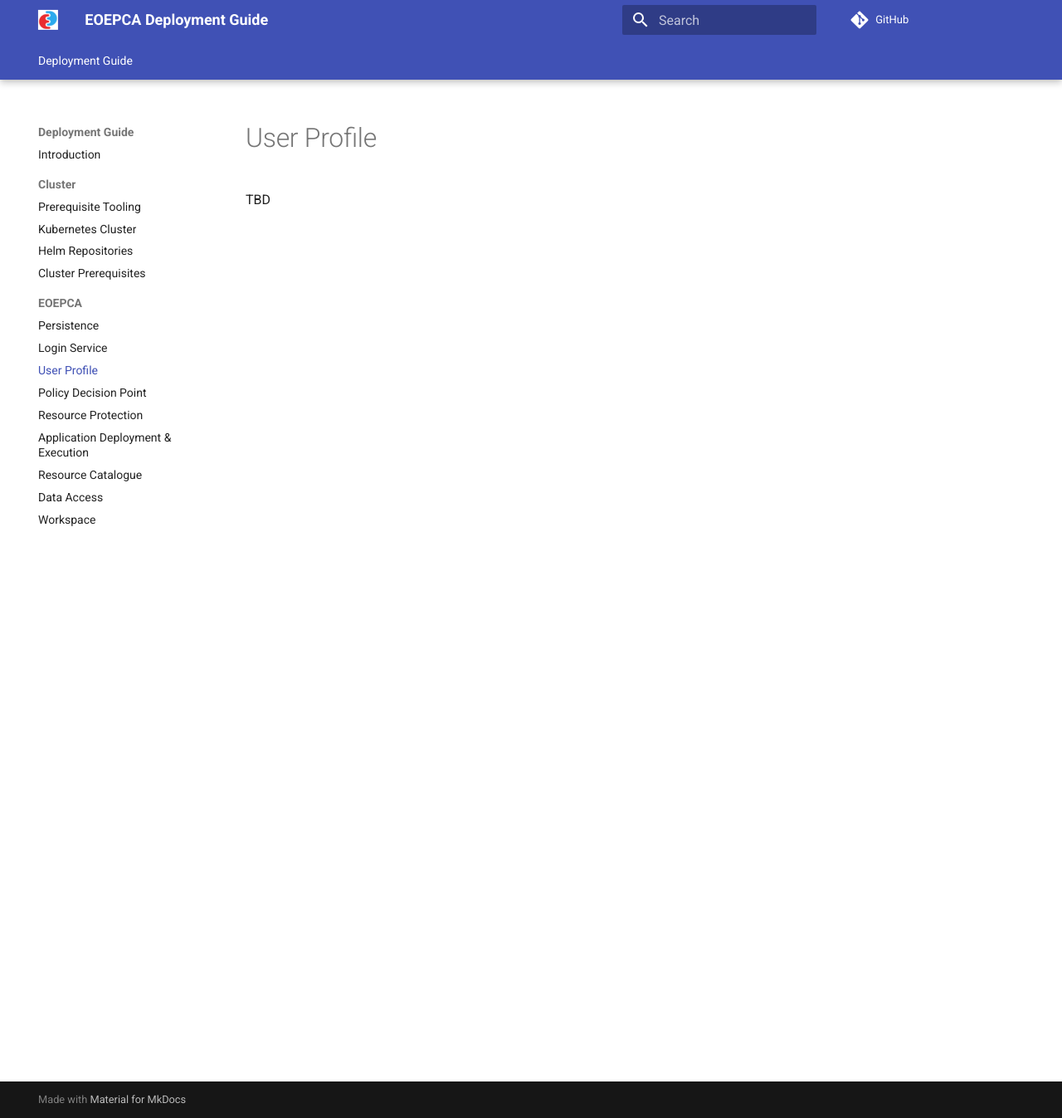
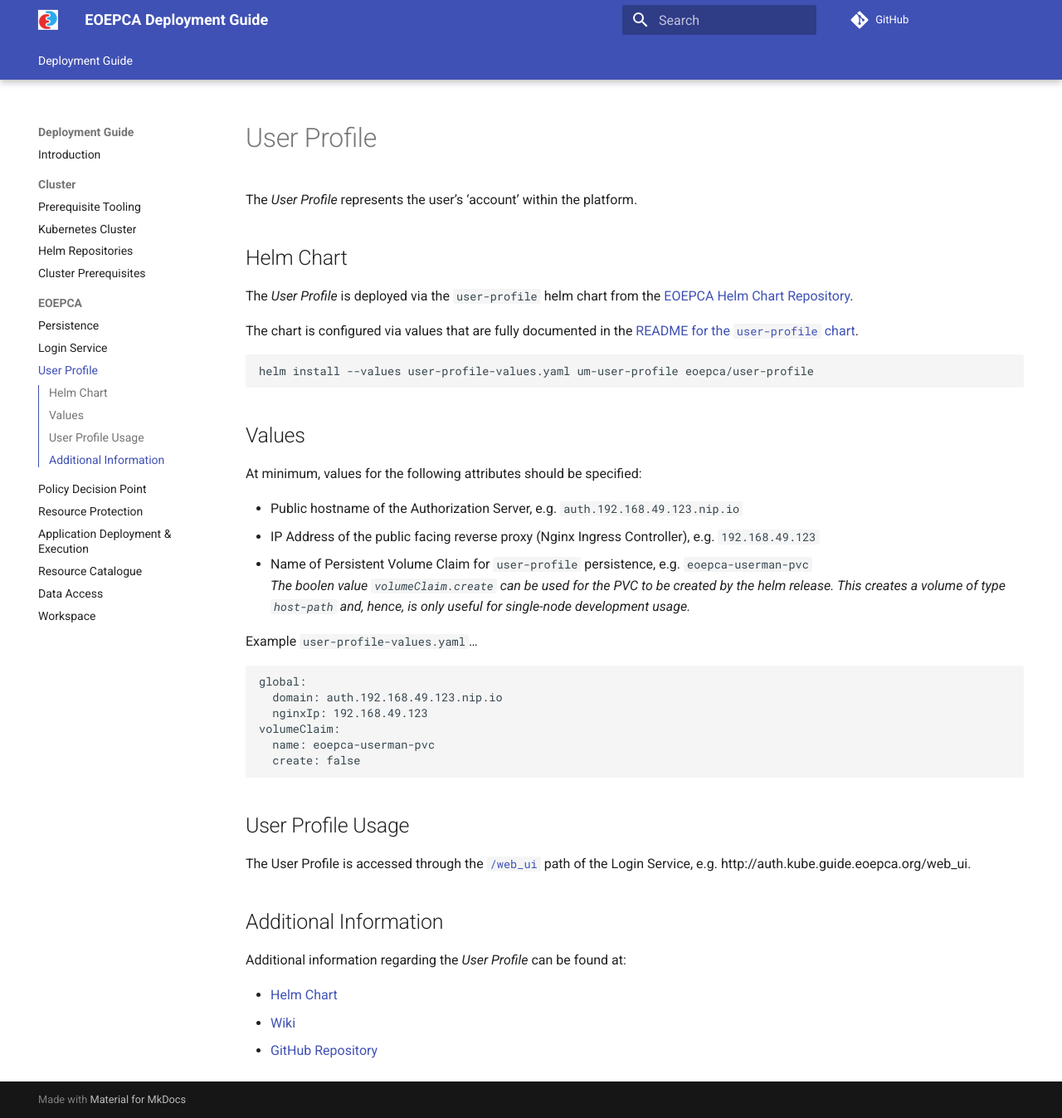
Before and after one commit to EOEPCA/deployment-guide, an MkDocs documentation site: the page built from docs/user-profile.md, in a window 1280 px wide and 1347 px high. Shown: the whole window at 83% size. Built offline with MkDocs 1.6.1 and Material for MkDocs 9.7.7, drawn with Linux system fonts in a browser that asks for light colours; comment, search, counter and statistics services are not loaded.

Commit message:
[user-profile] add docs + deploy script

````diff
--- a/docs/user-profile.md
+++ b/docs/user-profile.md
@@ -1,3 +1,44 @@
 # User Profile
 
-TBD
+The _User Profile_ represents the user's 'account' within the platform.
+
+## Helm Chart
+
+The _User Profile_ is deployed via the `user-profile` helm chart from the [EOEPCA Helm Chart Repository](https://eoepca.github.io/helm-charts).
+
+The chart is configured via values that are fully documented in the [README for the `user-profile` chart](https://github.com/EOEPCA/helm-charts/tree/main/charts/user-profile#readme).
+
+```bash
+helm install --values user-profile-values.yaml um-user-profile eoepca/user-profile
+```
+
+## Values
+
+At minimum, values for the following attributes should be specified:
+
+* Public hostname of the Authorization Server, e.g. `auth.192.168.49.123.nip.io`
+* IP Address of the public facing reverse proxy (Nginx Ingress Controller), e.g. `192.168.49.123`
+* Name of Persistent Volume Claim for `user-profile` persistence, e.g. `eoepca-userman-pvc`<br>
+  _The boolen value `volumeClaim.create` can be used for the PVC to be created by the helm release. This creates a volume of type `host-path` and, hence, is only useful for single-node development usage._
+
+Example `user-profile-values.yaml`...
+```yaml
+global:
+  domain: auth.192.168.49.123.nip.io
+  nginxIp: 192.168.49.123
+volumeClaim:
+  name: eoepca-userman-pvc
+  create: false
+```
+
+## User Profile Usage
+
+The User Profile is accessed through the [`/web_ui`](http://auth.kube.guide.eoepca.org/web_ui) path of the Login Service, e.g. http://auth.kube.guide.eoepca.org/web_ui.
+
+## Additional Information
+
+Additional information regarding the _User Profile_ can be found at:
+
+* [Helm Chart](https://github.com/EOEPCA/helm-charts/tree/main/charts/user-profile)
+* [Wiki](https://github.com/EOEPCA/um-user-profile/wiki)
+* [GitHub Repository](https://github.com/EOEPCA/um-user-profile)
````
Also changed, not shown: 3 other files.
